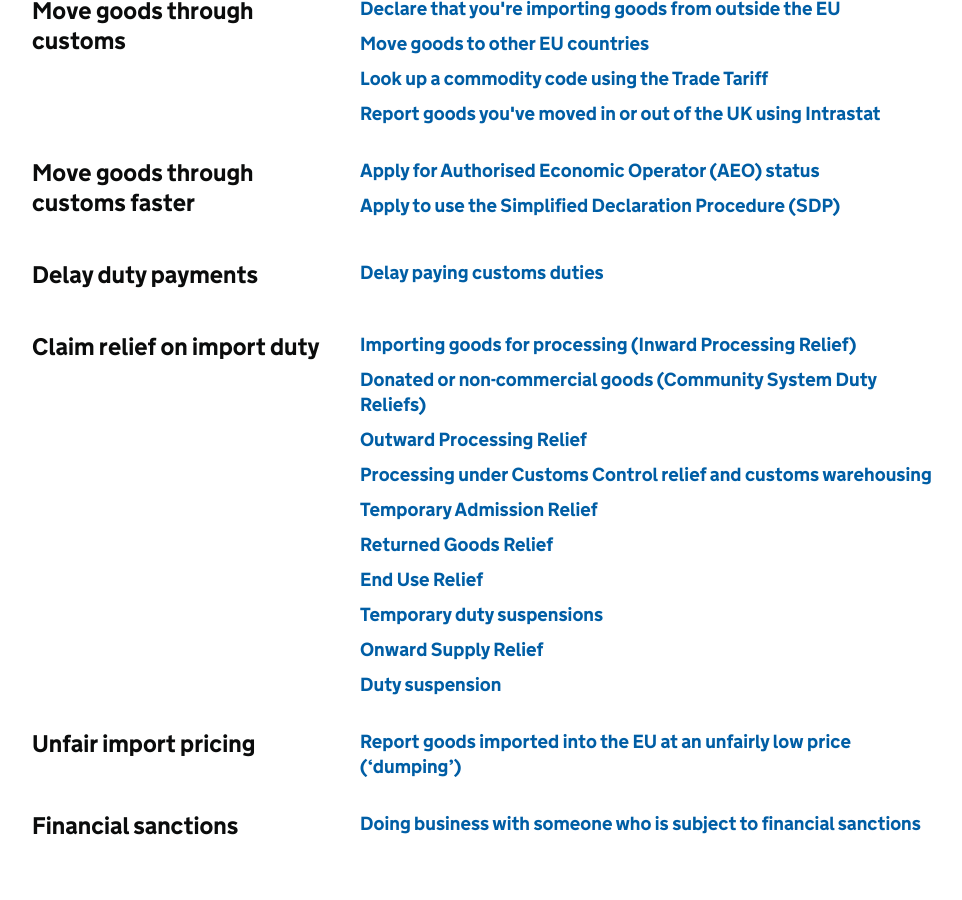
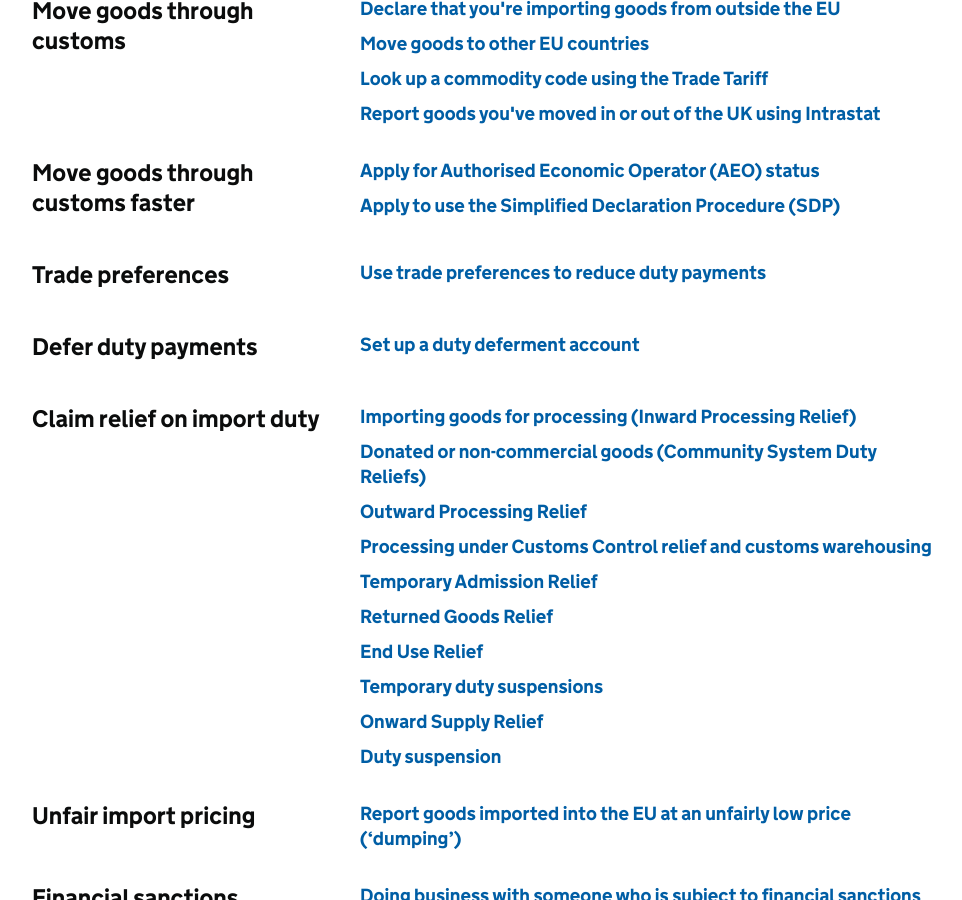
Before and after one commit to alphagov/govuk-import-export-prototype, a Jekyll site: the page built from topic/business-and-self-employed/importing.html, in a window 1280 px wide and 900 px high, scrolled down 964 px. Shown: the whole window, without its empty margins (158-1120 px from the left). Built offline with Jekyll 4.4.1, drawn with Linux system fonts in a browser that asks for light colours.

Commit message:
Update importing.html

```diff
--- a/topic/business-and-self-employed/importing.html
+++ b/topic/business-and-self-employed/importing.html
@@ -64,9 +64,14 @@
      - name: Apply to use the Simplified Declaration Procedure (SDP)
        url: '/apply-simplified-declaration-procedure-sdp-imports-exports.html'
 
- - title: Delay duty payments
+ - title: Trade preferences
    links:
-     - name: Delay paying customs duties
+     - name: Use trade preferences to reduce duty payments
+       url: '/guide/use-trade-preferences-import-export/when-you-can-use-trade-preferences.html'
+
+ - title: Defer duty payments
+   links:
+     - name: Set up a duty deferment account
        url: '/delay-paying-customs-duty-when-you-import-goods.html'
 
  - title: Claim relief on import duty
```
